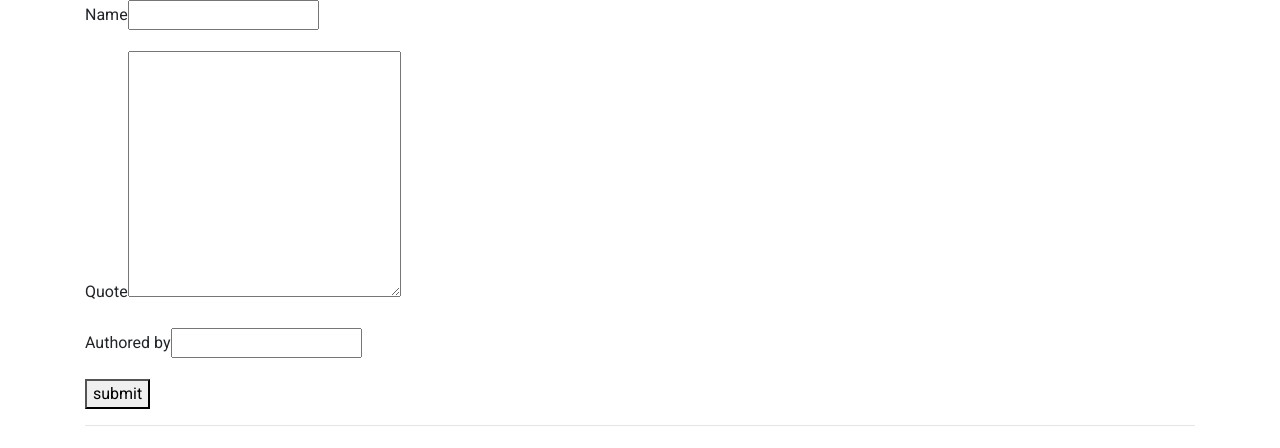
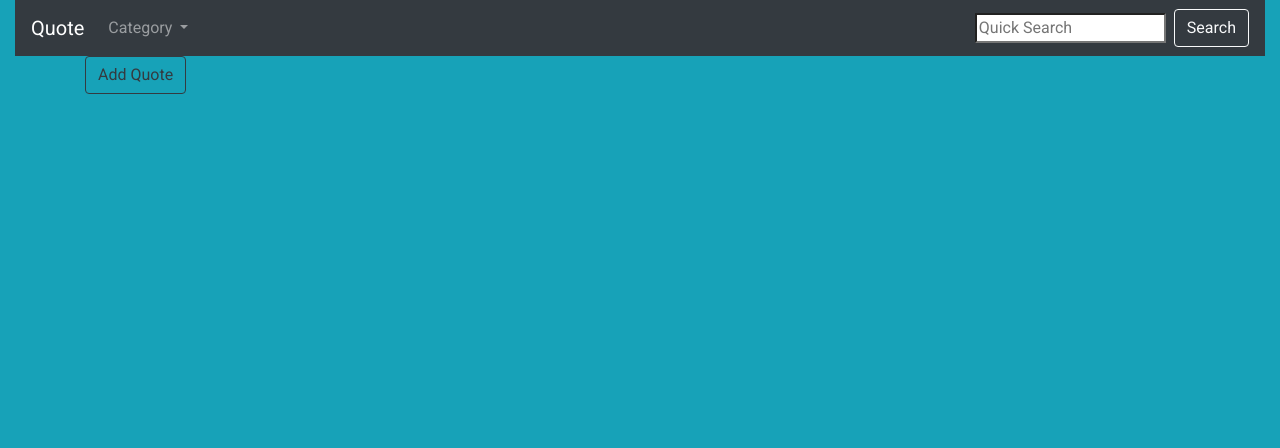
Before and after one commit to Daniel-Montet/quotes, an Angular app: page / in a window 1280 px wide. Shown: the top 448 px of the page. Built offline with nearby package versions, Linux system fonts and the light colour scheme; what angular-font-awesome would draw is missing.

Commit message:
Add modal to display adding quote form

```diff
--- a/angular.json
+++ b/angular.json
@@ -23,9 +23,12 @@
               "src/assets"
             ],
             "styles": [
+              "../node_modules/font-awesome/css/font-awesome.css",
               "src/styles.css"
             ],
-            "scripts": [],
+            "scripts": [
+              "node_modules/bootstrap/dist/js/bootstrap.min.js"
+            ],
             "es5BrowserSupport": true
           },
           "configurations": {
--- a/src/app/quote/quote.component.html
+++ b/src/app/quote/quote.component.html
@@ -1,24 +1,46 @@
-<div>
+
+<button type="button" class="btn btn-outline-dark" data-toggle="modal" data-target="#exampleModal">
+    Add Quote
+  </button>
+
+  <!-- Modal -->
+  <div class="modal fade" id="exampleModal" tabindex="-1" role="dialog" aria-labelledby="exampleModalLabel" aria-hidden="true">
+    <div class="modal-dialog" role="document">
+      <div class="modal-content bg-secondary">
+        <div class="modal-header">
+          <h5 class="modal-title" id="exampleModalLabel">Add Quote</h5>
+          <button type="button" class="close" data-dismiss="modal" aria-label="Close">
+            <span aria-hidden="true">&times;</span>
+          </button>
+        </div>
+        <div class="modal-body">
+            <div class="container-fluid">
                 <form (ngSubmit)='submitQuote()' #quoteForm='ngForm'>
                   <div class="form-group">
-      <label for="username">Name</label>
-      <input id="username" type="text" name="username" [(ngModel)]="quote._editorname">
+                    <input id="username" type="text" name="username" [(ngModel)]="quote._editorname" placeholder="submitted by">
                   </div>
 
                   <div class="form-group">
 
-      <label for="quote">Quote</label>
-      <textarea id="quote" name="quote" id="quote" cols="30" rows="10" [(ngModel)]="quote._quote"></textarea>
+                    <textarea id="quote" name="quote" id="quote" cols="30" rows="5" [(ngModel)]="quote._quote" placeholder="enter quote here"></textarea>
 
                   </div>
 
                   <div class="form-group">
-      <label for="author">Authored by</label>
-      <input id="author" type="text" name="author" [(ngModel)]="quote._authorname">
+
+                    <input id="author" type="text" name="author" [(ngModel)]="quote._authorname" placeholder="who authored this quote">
                   </div>
-    <button type="submit">submit</button>
-
+                  <button type="submit" class="btn btn-outline-dark flex flex-mr-auto" >submit</button>
                 </form>
 
                 <hr>
               </div>
+          ...
+        </div>
+        <div class="modal-footer">
+          <button type="button" class="btn btn-secondary" >Close</button>
+          <button type="button" class="btn btn-primary">Save changes</button>
+        </div>
+      </div>
+    </div>
+  </div>
--- a/src/app/user/user.component.html
+++ b/src/app/user/user.component.html
@@ -1,6 +1,34 @@
+
+
 <div id="page"class="container-fluid">
+    <nav class="navbar navbar-expand-lg  navbar-dark bg-dark">
+        <a class="navbar-brand" href="#">Quote</a>
+        <button class="navbar-toggler" type="button" data-toggle="collapse" data-target="#navbarSupportedContent" aria-controls="navbarSupportedContent" aria-expanded="false" aria-label="Toggle navigation">
+          <span class="navbar-toggler-icon"></span>
+        </button>
 
-  <div id="page2" class="container">
+        <div class="collapse navbar-collapse" id="navbarSupportedContent">
+          <ul class="navbar-nav mr-auto">
+
+            <li class="nav-item dropdown">
+              <a class="nav-link dropdown-toggle" href="#" id="navbarDropdown" role="button" data-toggle="dropdown" aria-haspopup="true" aria-expanded="false">
+                Category
+              </a>
+              <div class="dropdown-menu" aria-labelledby="navbarDropdown">
+                <a class="dropdown-item" href="#">Livelihood</a>
+                <a class="dropdown-item" href="#">Love</a>
+              </div>
+            </li>
+
+          </ul>
+          <form class="form-inline my-2 my-lg-0">
+            <input class="form-control-outline-light mr-sm-2 nav-item dropdown" type="search" placeholder="Quick Search" aria-label="Search">
+            <button class="btn btn-outline-light my-2 my-sm-0" type="submit">Search</button>
+          </form>
+        </div>
+      </nav>
+
+  <div id="page2" class="container-fluid">
 
     <div class="row">
         <div  class="card bg-dark text-white col-sm-3" *ngFor="let quote of quoteCard; let i = 'index'" style="width: 18rem;">
@@ -21,8 +49,7 @@
                 <label for="downvote">{{quote._downvote}}</label>
                 <i class="fa fa-trash" (click) = 'goalDelete(quote,i)'></i>
             </div>
-
-
+            <div></div>
           </div>
     </div>
 
--- a/src/index.html
+++ b/src/index.html
@@ -11,8 +11,11 @@
   <link href="https://fonts.googleapis.com/icon?family=Material+Icons" rel="stylesheet">
   <link href="https://maxcdn.bootstrapcdn.com/bootstrap/4.0.0/css/bootstrap.min.css" rel="stylesheet">
   <link rel="stylesheet" type="text/css" href="https://maxcdn.bootstrapcdn.com/font-awesome/4.7.0/css/font-awesome.min.css">
+  <script src="https://code.jquery.com/jquery-3.3.1.slim.min.js" integrity="sha384-q8i/X+965DzO0rT7abK41JStQIAqVgRVzpbzo5smXKp4YfRvH+8abtTE1Pi6jizo" crossorigin="anonymous"></script>
+<script src="https://cdnjs.cloudflare.com/ajax/libs/popper.js/1.14.7/umd/popper.min.js" integrity="sha384-UO2eT0CpHqdSJQ6hJty5KVphtPhzWj9WO1clHTMGa3JDZwrnQq4sF86dIHNDz0W1" crossorigin="anonymous"></script>
+<script src="https://stackpath.bootstrapcdn.com/bootstrap/4.3.1/js/bootstrap.min.js" integrity="sha384-JjSmVgyd0p3pXB1rRibZUAYoIIy6OrQ6VrjIEaFf/nJGzIxFDsf4x0xIM+B07jRM" crossorigin="anonymous"></script>
 </head>
-<body>
+<body class="bg-info">
   <app-root></app-root>
 </body>
 </html>
```
Lines whose indentation alone changed are shown as unchanged.
